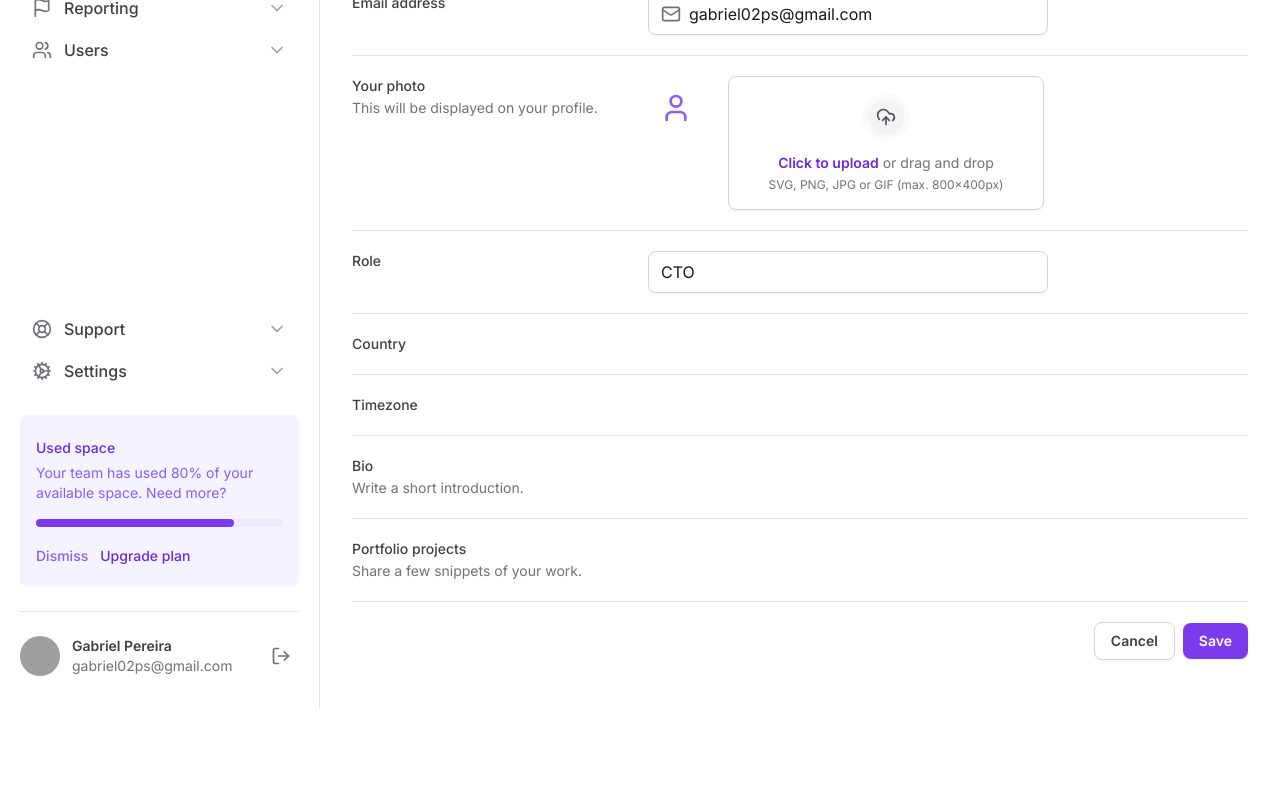
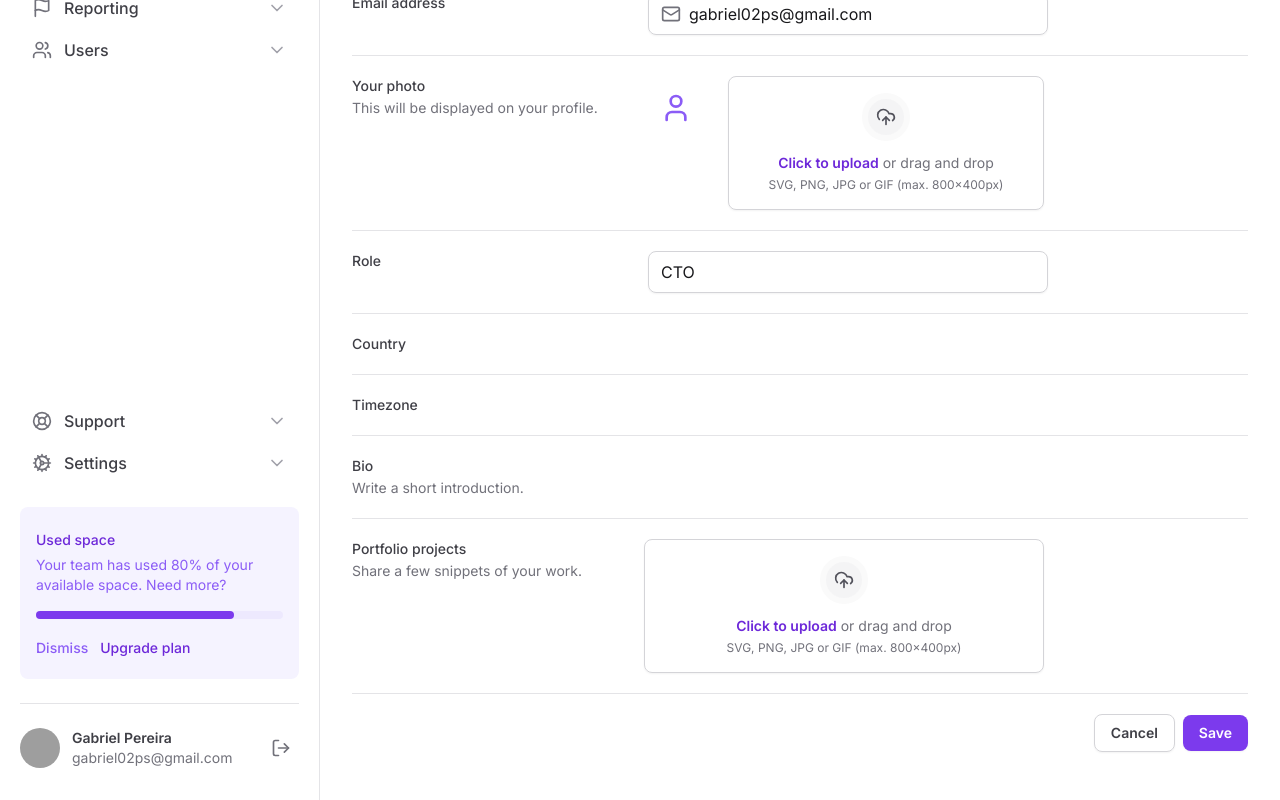
Before and after one commit to Gabriel02ps/tailwind-next, a Next.js app: page / in a window 1280 px wide. Shown: the part 340-1140 px from the top of the page. Before the commit the page ends 1048 px from the top, so only its background shows below. Built offline with nearby package versions, Linux system fonts and the light colour scheme; grey boxes are pictures that could not be loaded.

Commit message:
feat(form): create file input components

```diff
--- a/src/app/page.tsx
+++ b/src/app/page.tsx
@@ -1,6 +1,7 @@
 import { SettingsTabs } from '@/components/SettingsTabs'
 import * as Input from '@/components/Input'
-import { Mail, UploadCloud, User } from 'lucide-react'
+import { Mail } from 'lucide-react'
+import * as FileInput from '@/components/Form/FileInput'
 
 export default function Home() {
   return (
@@ -85,34 +86,11 @@ export default function Home() {
                 This will be displayed on your profile.
               </span>
             </label>
-            <div className="flex items-start gap-5">
-              <div className="flex h-16 w-16 items-center justify-center rounded-full bg-violet-25">
-                <User className="h-8 w-8 text-violet-500" />
-              </div>
-
-              <label
-                htmlFor="photo"
-                className="group flex flex-1  cursor-pointer flex-col items-center gap-3 rounded-lg border border-zinc-300 px-6 py-4 text-center text-zinc-500 shadow-sm hover:border-violet-200 hover:bg-violet-50 hover:text-violet-500"
-              >
-                <div className="rounded-full border-6 border-zinc-50 bg-zinc-100 p-2 group-hover:border-violet-50 group-hover:bg-violet-100">
-                  <UploadCloud className="h-5 w-5 text-zinc-600 group-hover:text-violet-600" />
-                </div>
-
-                <div className="flex flex-col items-center gap-1">
-                  <span className="text-sm">
-                    <span className="font-semibold text-violet-700">
-                      Click to upload
-                    </span>{' '}
-                    or drag and drop
-                  </span>
-                  <span className="text-xs">
-                    SVG, PNG, JPG or GIF (max. 800x400px)
-                  </span>
-                </div>
-              </label>
-
-              <input type="file" className="sr-only" id="photo" />
-            </div>
+            <FileInput.Root className="flex items-start gap-5">
+              <FileInput.ImagePreview />
+              <FileInput.Trigger />
+              <FileInput.Control />
+            </FileInput.Root>
           </div>
 
           <div className="grid grid-cols-form gap-3 pt-5">
@@ -164,7 +142,10 @@ export default function Home() {
                 Share a few snippets of your work.
               </span>
             </label>
-            <div />
+            <FileInput.Root>
+              <FileInput.Trigger />
+              <FileInput.Control />
+            </FileInput.Root>
           </div>
 
           <div className="flex items-center justify-end gap-2 pt-5">
--- /dev/null
+++ b/src/components/Form/FileInput/Control.tsx
@@ -0,0 +1,7 @@
+import { ComponentProps } from 'react'
+
+export type ControlProps = ComponentProps<'input'>
+
+export function Control(props: ControlProps) {
+  return <input type="file" className="sr-only" id="photo" {...props} />
+}
--- /dev/null
+++ b/src/components/Form/FileInput/ImagePreview.tsx
@@ -0,0 +1,9 @@
+import { User } from 'lucide-react'
+
+export function ImagePreview() {
+  return (
+    <div className="flex h-16 w-16 items-center justify-center rounded-full bg-violet-25">
+      <User className="h-8 w-8 text-violet-500" />
+    </div>
+  )
+}
--- /dev/null
+++ b/src/components/Form/FileInput/Root.tsx
@@ -0,0 +1,7 @@
+import { ComponentProps } from 'react'
+
+export type RootProps = ComponentProps<'div'>
+
+export function Root(props: RootProps) {
+  return <div {...props} />
+}
--- /dev/null
+++ b/src/components/Form/FileInput/Trigger.tsx
@@ -0,0 +1,22 @@
+import { UploadCloud } from 'lucide-react'
+
+export function Trigger() {
+  return (
+    <label
+      htmlFor="photo"
+      className="group flex flex-1  cursor-pointer flex-col items-center gap-3 rounded-lg border border-zinc-300 px-6 py-4 text-center text-zinc-500 shadow-sm hover:border-violet-200 hover:bg-violet-50 hover:text-violet-500"
+    >
+      <div className="rounded-full border-6 border-zinc-50 bg-zinc-100 p-2 group-hover:border-violet-50 group-hover:bg-violet-100">
+        <UploadCloud className="h-5 w-5 text-zinc-600 group-hover:text-violet-600" />
+      </div>
+
+      <div className="flex flex-col items-center gap-1">
+        <span className="text-sm">
+          <span className="font-semibold text-violet-700">Click to upload</span>{' '}
+          or drag and drop
+        </span>
+        <span className="text-xs">SVG, PNG, JPG or GIF (max. 800x400px)</span>
+      </div>
+    </label>
+  )
+}
--- /dev/null
+++ b/src/components/Form/FileInput/index.tsx
@@ -0,0 +1,6 @@
+import { Control } from './Control'
+import { ImagePreview } from './ImagePreview'
+import { Root } from './Root'
+import { Trigger } from './Trigger'
+
+export { Control, ImagePreview, Root, Trigger }
```
